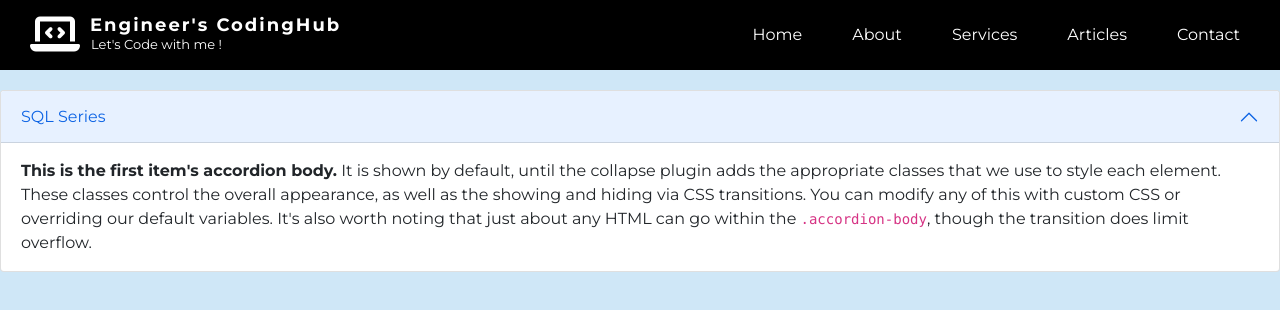
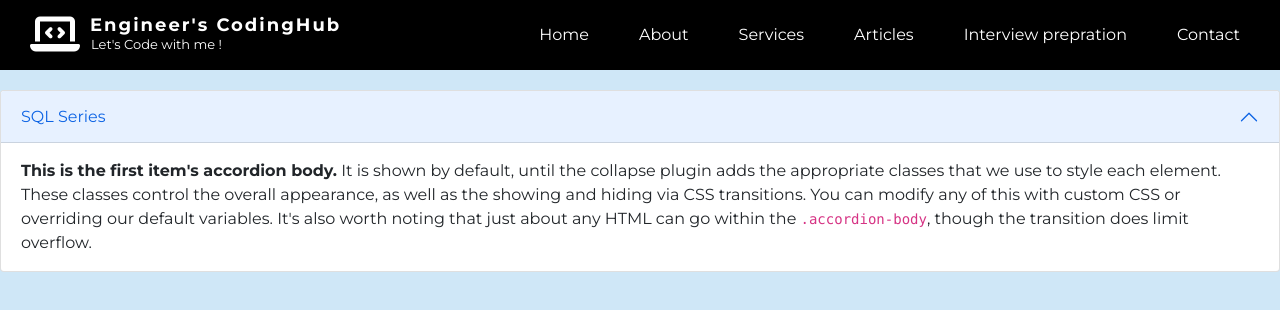
Before and after one commit to amangupta7024/Engineer-s-CodingHub, a plain HTML site: page index.html in a window 1280 px wide. Drawn offline with nearby package versions, Linux system fonts and the light colour scheme.

Commit message:
Added Interview prepration option in navbar

```diff
--- a/index.html
+++ b/index.html
@@ -20,6 +20,7 @@
         <li><a href="">About</a></li>
         <li><a href="">Services</a></li>
         <li><a href="">Articles</a></li>
+        <li><a href="">Interview prepration</a></li>
         <li><a href="">Contact</a></li>
       </ul>
       <div class="menu-icon">
```
